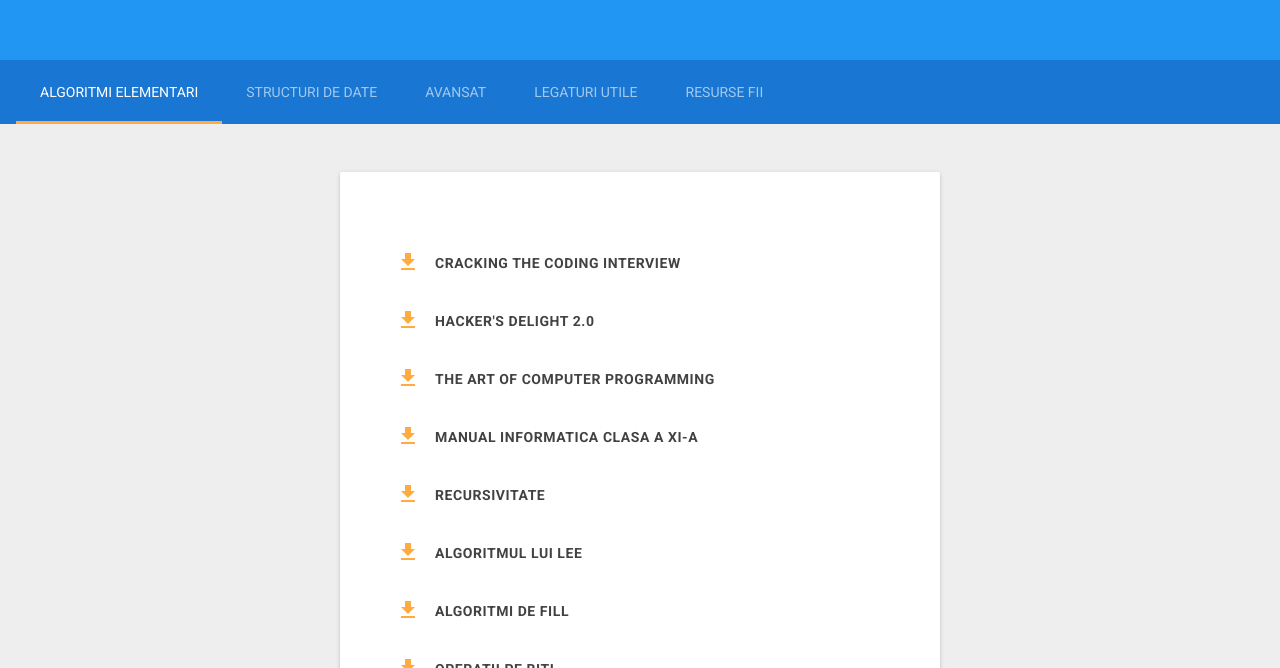
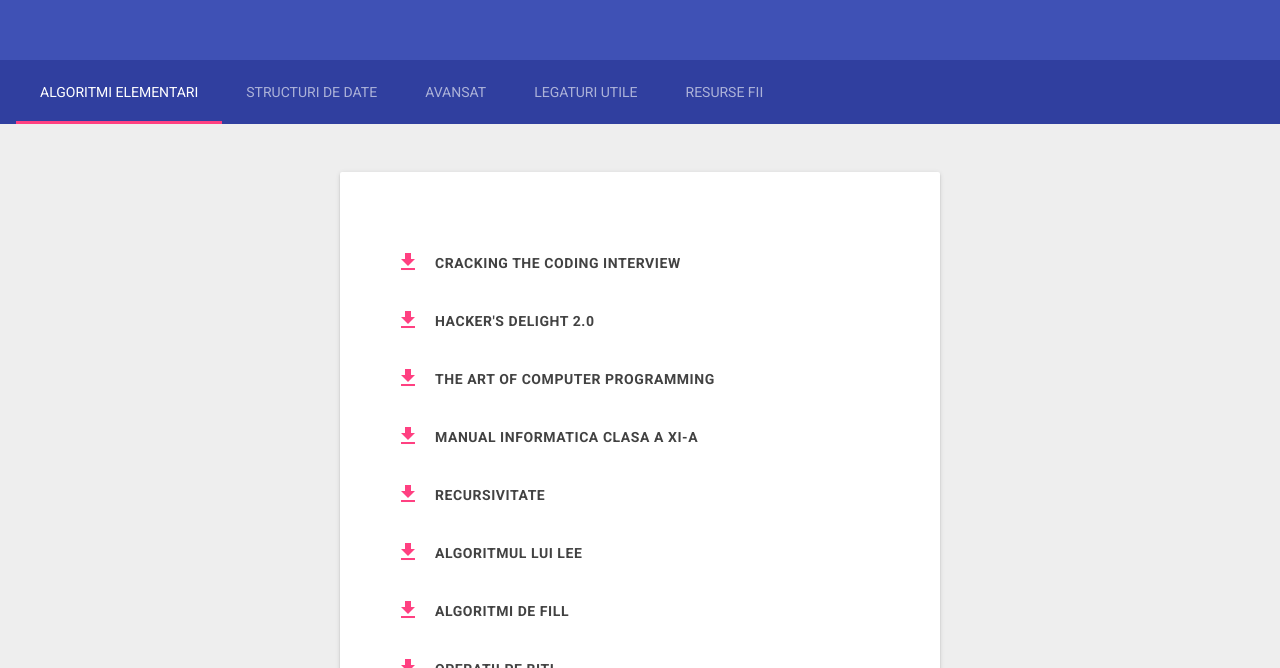
Before and after one commit to ciprian123/ciprian123.github.io, a plain HTML site: page index.html in a window 1280 px wide. Shown: the part 132-800 px from the top of the page. Drawn offline with nearby package versions, Linux system fonts and the light colour scheme.

Commit message:
Changed theme!

```diff
--- a/index.html
+++ b/index.html
@@ -9,7 +9,8 @@
 
     <link rel="stylesheet" href="https://fonts.googleapis.com/css?family=Roboto:regular,bold,italic,thin,light,bolditalic,black,medium&amp;lang=en">
     <link rel="stylesheet" href="https://fonts.googleapis.com/icon?family=Material+Icons">
-    <link rel="stylesheet" href="https://code.getmdl.io/1.3.0/material.blue-orange.min.css" />    <link rel="stylesheet" href="css/styles.css">
+    <link rel="stylesheet" href="https://code.getmdl.io/1.3.0/material.indigo-pink.min.css" />
+    <link rel="stylesheet" href="css/styles.css">
   </head>
   <body class="mdl-color-text--grey-600 mdl-base mdl-demo mdl-color--grey-200">
     <div class="mdl-layout mdl-js-layout mdl-layout--fixed-header">
```
